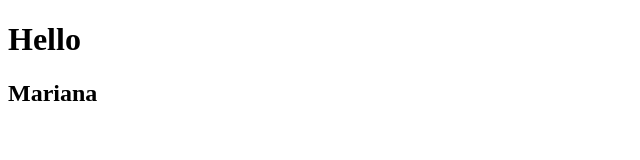
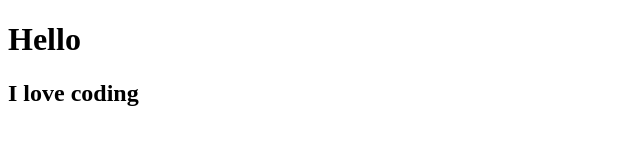
Before and after one commit to marianavi/testDay2, a plain HTML site: page index.html in a window 1280 px wide. Shown: the whole page, without its empty margins (0-640 px from the left). Drawn offline with Linux system fonts and the light colour scheme.

Commit message:
working on h2

```diff
--- a/index.html
+++ b/index.html
@@ -9,6 +9,6 @@
 </head>
 <body>
     <h1>Hello</h1>
-    <h2>Mariana</h2>
+    <h2>I love coding</h2>
 </body>
 </html>
```
